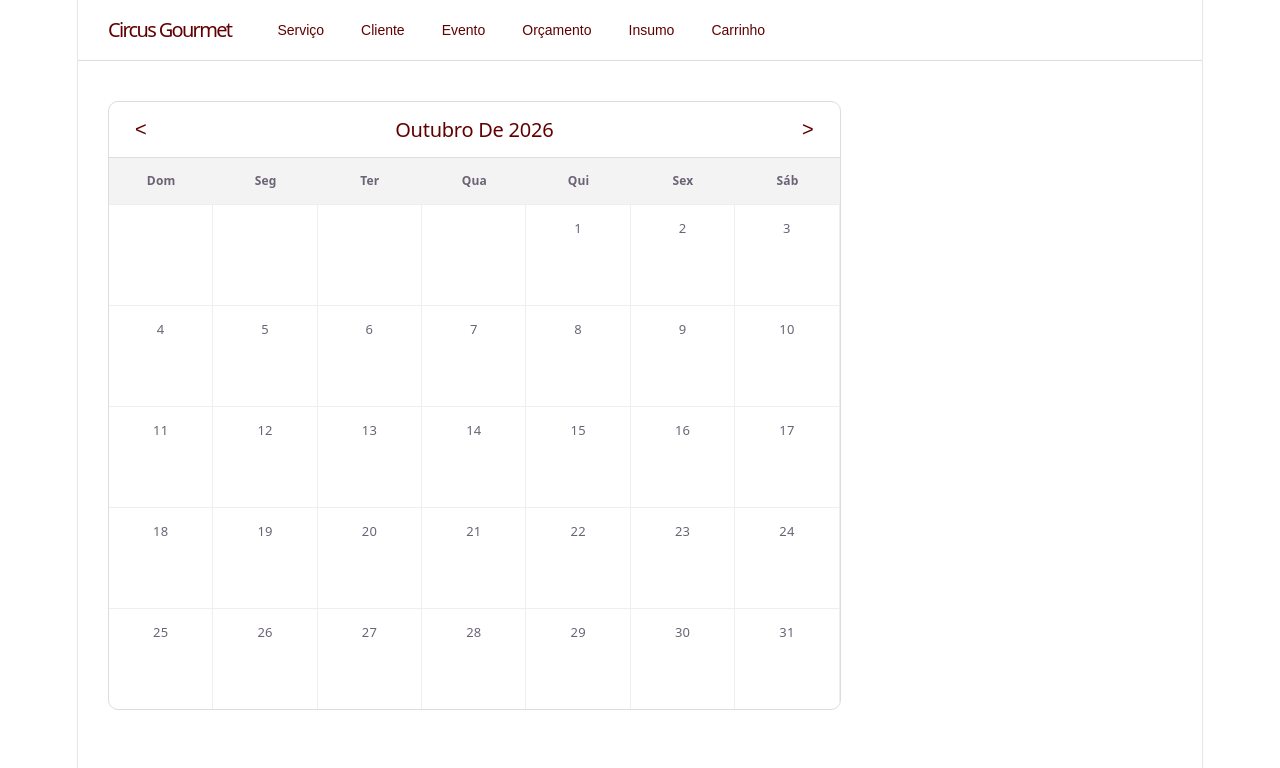
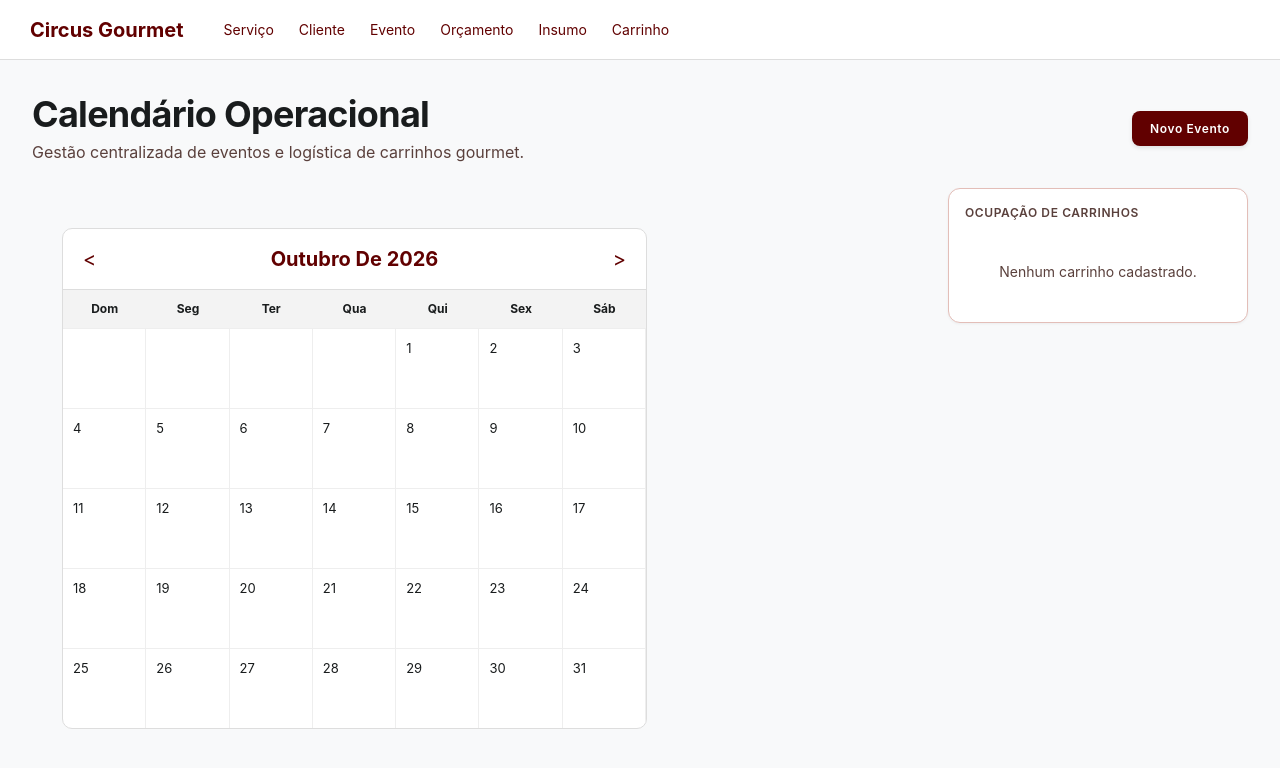
Before and after one commit to viniciusribtech/circusgourmet-projeto, a React app in the folder frontend/: page / in a window 1280 px wide. Shown: the top 768 px of the page. Built offline with nearby package versions, Linux system fonts and the light colour scheme; the HTML template or start-up script is replaced by a standard one.

Commit message:
criação componentes CabecalhoPagina, Botao e OcupacaoCarrinhos

```diff
--- a/frontend/src/App.jsx
+++ b/frontend/src/App.jsx
@@ -1,4 +1,4 @@
-import Home from './pages/home.jsx';
+import Home from './pages/Home/home';
 
 
 function App() {
--- /dev/null
+++ b/frontend/src/components/Botao/botao.css
@@ -0,0 +1,26 @@
+.botao {
+    display: inline-flex;
+    align-items: center;
+    justify-content: center;
+    padding: 10px 18px;
+    background-color: #610000;
+    color: #ffffff;
+    border: none;
+    border-radius: 8px;
+    font-size: 12px;
+    font-weight: 600;
+    letter-spacing: 0.05em;
+    cursor: pointer;
+    transition: all 0.2s;
+    font-family: inherit;
+    box-shadow: 0 2px 4px rgba(0, 0, 0, 0.1);
+    white-space: nowrap;
+}
+
+.botao:hover {
+    opacity: 0.9;
+}
+
+.botao:active {
+    transform: scale(0.95);
+}
--- /dev/null
+++ b/frontend/src/components/Botao/botao.jsx
@@ -0,0 +1,10 @@
+import { Children } from 'react'
+import './botao.css'
+
+function Botao({ children, ...props }){
+    return(
+        <button className="botao"{...props}>{children}</button>
+    );
+}
+
+export default Botao;
--- /dev/null
+++ b/frontend/src/components/CabecalhoPagina/cabecalhoPagina.css
@@ -0,0 +1,15 @@
+.cabecalho-pagina h1 {
+    font-size: 36px;
+    line-height: 44px;
+    font-weight: 700;
+    letter-spacing: -0.02em;
+    color: #191c1d;
+    margin: 0 0 4px 0;
+}
+
+.cabecalho-pagina p {
+    font-size: 16px;
+    line-height: 24px;
+    color: #5a403c;
+    margin: 0;
+}
--- /dev/null
+++ b/frontend/src/components/CabecalhoPagina/cabecalhoPagina.jsx
@@ -0,0 +1,12 @@
+import "./cabecalhoPagina.css";
+
+function CabecalhoPagina({titulo, subtitulo}){
+    return(
+        <div className="cabecalho-pagina">
+            <h1>{titulo}</h1>
+            {subtitulo && <p>{subtitulo}</p>}
+        </div>
+    );
+}
+
+export default CabecalhoPagina;
--- /dev/null
+++ b/frontend/src/components/OcupacaoCarrinhos/ocupacaoCarrinhos.css
@@ -0,0 +1,76 @@
+.cartao-ocupacao {
+    background-color: #ffffff;
+    border: 1px solid #e3beb8;
+    border-radius: 12px;
+    padding: 16px;
+    box-shadow: 0 1px 3px rgba(0, 0, 0, 0.05);
+}
+
+.titulo-secao {
+    font-size: 12px;
+    line-height: 16px;
+    font-weight: 600;
+    letter-spacing: 0.05em;
+    text-transform: uppercase;
+    color: #5a403c;
+    margin: 0 0 16px 0;
+}
+
+.mensagem-vazia {
+    font-size: 14px;
+    color: #5a403c;
+    text-align: center;
+    padding: 24px 0;
+    margin: 0;
+}
+
+.lista-ocupacao {
+    display: flex;
+    flex-direction: column;
+    gap: 16px;
+}
+
+.item-ocupacao {
+    display: flex;
+    flex-direction: column;
+    gap: 6px;
+}
+
+.linha-ocupacao {
+    display: flex;
+    justify-content: space-between;
+    align-items: center;
+}
+
+.nome-carrinho {
+    font-size: 14px;
+    line-height: 20px;
+    color: #191c1d;
+}
+
+.contador {
+    font-size: 14px;
+    font-weight: 700;
+}
+
+.contador.primaria    { color: #610000; }
+.contador.secundaria  { color: #735c00; }
+.contador.terciaria   { color: #2c2e1d; }
+
+.barra-fundo {
+    width: 100%;
+    height: 8px;
+    background-color: #edeeef;
+    border-radius: 9999px;
+    overflow: hidden;
+}
+
+.barra-preenchida {
+    height: 100%;
+    border-radius: 9999px;
+    transition: width 0.3s ease;
+}
+
+.barra-preenchida.primaria    { background-color: #610000; }
+.barra-preenchida.secundaria  { background-color: #735c00; }
+.barra-preenchida.terciaria   { background-color: #2c2e1d; }
--- /dev/null
+++ b/frontend/src/components/OcupacaoCarrinhos/ocupacaoCarrinhos.jsx
@@ -0,0 +1,39 @@
+import './ocupacaoCarrinhos.css';
+
+function OcupacaoCarrinhos({ carrinhos = [] }) {
+    return (
+        <div className="cartao-ocupacao">
+            <h3 className="titulo-secao">Ocupação de Carrinhos</h3>
+
+            {carrinhos.length === 0 ? (
+                <p className="mensagem-vazia">Nenhum carrinho cadastrado.</p>
+            ) : (
+                <div className="lista-ocupacao">
+                    {carrinhos.map((carrinho) => {
+                        const porcentagem = (carrinho.usado / carrinho.total) * 100;
+
+                        return (
+                            <div key={carrinho.id} className="item-ocupacao">
+                                <div className="linha-ocupacao">
+                                    <span className="nome-carrinho">{carrinho.nome}</span>
+                                    <span className={`contador ${carrinho.cor}`}>
+                                        {carrinho.usado}/{carrinho.total}
+                                    </span>
+                                </div>
+
+                                <div className="barra-fundo">
+                                    <div
+                                        className={`barra-preenchida ${carrinho.cor}`}
+                                        style={{ width: `${porcentagem}%` }}
+                                    />
+                                </div>
+                            </div>
+                        );
+                    })}
+                </div>
+            )}
+        </div>
+    );
+}
+
+export default OcupacaoCarrinhos;
--- a/frontend/src/index.css
+++ b/frontend/src/index.css
@@ -1,111 +1,49 @@
-:root {
-  --text: #6b6375;
-  --text-h: #08060d;
-  --bg: #fff;
-  --border: #e5e4e7;
-  --code-bg: #f4f3ec;
-  --accent: #aa3bff;
-  --accent-bg: rgba(170, 59, 255, 0.1);
-  --accent-border: rgba(170, 59, 255, 0.5);
-  --social-bg: rgba(244, 243, 236, 0.5);
-  --shadow:
-    rgba(0, 0, 0, 0.1) 0 10px 15px -3px, rgba(0, 0, 0, 0.05) 0 4px 6px -2px;
+/* ============================================
+   RESET + BASE GLOBAL
+   ============================================ */
 
-  --sans: system-ui, 'Segoe UI', Roboto, sans-serif;
-  --heading: system-ui, 'Segoe UI', Roboto, sans-serif;
-  --mono: ui-monospace, Consolas, monospace;
-
-  font: 18px/145% var(--sans);
-  letter-spacing: 0.18px;
-  color-scheme: light dark;
-  color: var(--text);
-  background: var(--bg);
-  font-synthesis: none;
-  text-rendering: optimizeLegibility;
-  -webkit-font-smoothing: antialiased;
-  -moz-osx-font-smoothing: grayscale;
-
-  @media (max-width: 1024px) {
-    font-size: 16px;
-  }
+* {
+    margin: 0;
+    padding: 0;
+    box-sizing: border-box;
 }
 
-@media (prefers-color-scheme: dark) {
-  :root {
-    --text: #9ca3af;
-    --text-h: #f3f4f6;
-    --bg: #16171d;
-    --border: #2e303a;
-    --code-bg: #1f2028;
-    --accent: #c084fc;
-    --accent-bg: rgba(192, 132, 252, 0.15);
-    --accent-border: rgba(192, 132, 252, 0.5);
-    --social-bg: rgba(47, 48, 58, 0.5);
-    --shadow:
-      rgba(0, 0, 0, 0.4) 0 10px 15px -3px, rgba(0, 0, 0, 0.25) 0 4px 6px -2px;
-  }
-
-  #social .button-icon {
-    filter: invert(1) brightness(2);
-  }
+html,
+body,
+#root {
+    min-height: 100%;
 }
 
 body {
-  margin: 0;
+    font-family: 'Inter', -apple-system, BlinkMacSystemFont, 'Segoe UI', Roboto, sans-serif;
+    background-color: #f8f9fa;
+    color: #191c1d;
+    line-height: 1.5;
+    -webkit-font-smoothing: antialiased;
 }
 
-#root {
-  width: 1126px;
-  max-width: 100%;
-  margin: 0 auto;
-  text-align: center;
-  border-inline: 1px solid var(--border);
-  min-height: 100svh;
-  display: flex;
-  flex-direction: column;
-  box-sizing: border-box;
+
+button,
+input,
+textarea,
+select {
+    font-family: inherit;
+    font-size: inherit;
+    color: inherit;
 }
 
-h1,
-h2 {
-  font-family: var(--heading);
-  font-weight: 500;
-  color: var(--text-h);
+button {
+    cursor: pointer;
+    background: none;
+    border: none;
 }
 
-h1 {
-  font-size: 56px;
-  letter-spacing: -1.68px;
-  margin: 32px 0;
-  @media (max-width: 1024px) {
-    font-size: 36px;
-    margin: 20px 0;
-  }
-}
-h2 {
-  font-size: 24px;
-  line-height: 118%;
-  letter-spacing: -0.24px;
-  margin: 0 0 8px;
-  @media (max-width: 1024px) {
-    font-size: 20px;
-  }
-}
-p {
-  margin: 0;
+a {
+    color: inherit;
+    text-decoration: none;
 }
 
-code,
-.counter {
-  font-family: var(--mono);
-  display: inline-flex;
-  border-radius: 4px;
-  color: var(--text-h);
+img {
+    max-width: 100%;
+    display: block;
 }
-
-code {
-  font-size: 15px;
-  line-height: 135%;
-  padding: 4px 8px;
-  background: var(--code-bg);
-}
--- /dev/null
+++ b/frontend/src/pages/Home/home.css
@@ -0,0 +1,41 @@
+.pagina {
+    min-height: 100vh;
+    background-color: #f8f9fa;
+}
+
+.conteudo-principal {
+    max-width: 1440px;
+    margin: 0 auto;
+    padding: 32px;
+}
+
+.linha-titulo {
+    display: flex;
+    justify-content: space-between;
+    align-items: center;
+    gap: 16px;
+    margin-bottom: 24px;
+}
+
+.grid-principal {
+    display: grid;
+    grid-template-columns: 1fr;
+    gap: 16px;
+    align-items: start;
+}
+
+@media (min-width: 1024px) {
+    .grid-principal {
+        grid-template-columns: 9fr 3fr;
+    }
+}
+
+.coluna-calendario {
+    min-width: 0;
+}
+
+.coluna-lateral {
+    display: flex;
+    flex-direction: column;
+    gap: 24px;
+}
--- /dev/null
+++ b/frontend/src/pages/Home/home.jsx
@@ -0,0 +1,37 @@
+import Navbar from "../../components/BarraNav/navbar.jsx";
+import Calendar from "../../components/Calendario/calendar.jsx";
+import CabecalhoPagina from "../../components/CabecalhoPagina/cabecalhoPagina.jsx";
+import Botao from "../../components/Botao/botao.jsx";
+import OcupacaoCarrinhos from "../../components/OcupacaoCarrinhos/ocupacaoCarrinhos.jsx";
+
+import "./home.css";
+
+function Home() {
+  return (
+    <>
+      <Navbar />
+      <div className="conteudo-principal">
+        <div className="linha-titulo">
+          <CabecalhoPagina
+            titulo="Calendário Operacional"
+            subtitulo="Gestão centralizada de eventos e logística de carrinhos gourmet."
+          />
+          <Botao onClick={() => alert("Abrir modal de novo evento")}>
+            Novo Evento
+          </Botao>
+        </div>
+
+        <div className="grid-principal">
+          <div className="coluna-calendario">
+            <Calendar />
+          </div>
+          <div className="coluna-lateral">
+            <OcupacaoCarrinhos carrinhos={[]} />
+          </div>
+        </div>
+      </div>
+    </>
+  );
+}
+
+export default Home;
--- a/frontend/src/pages/home.jsx
+++ /dev/null
@@ -1,13 +0,0 @@
-import Navbar from '../components/BarraNav/navbar.jsx';
-import Calendar from '../components/Calendario/calendar.jsx';
-
-function Home() {
-    return (
-        <>
-            <Navbar />
-            <Calendar />
-        </>
-    );
-}
-
-export default Home;
```
